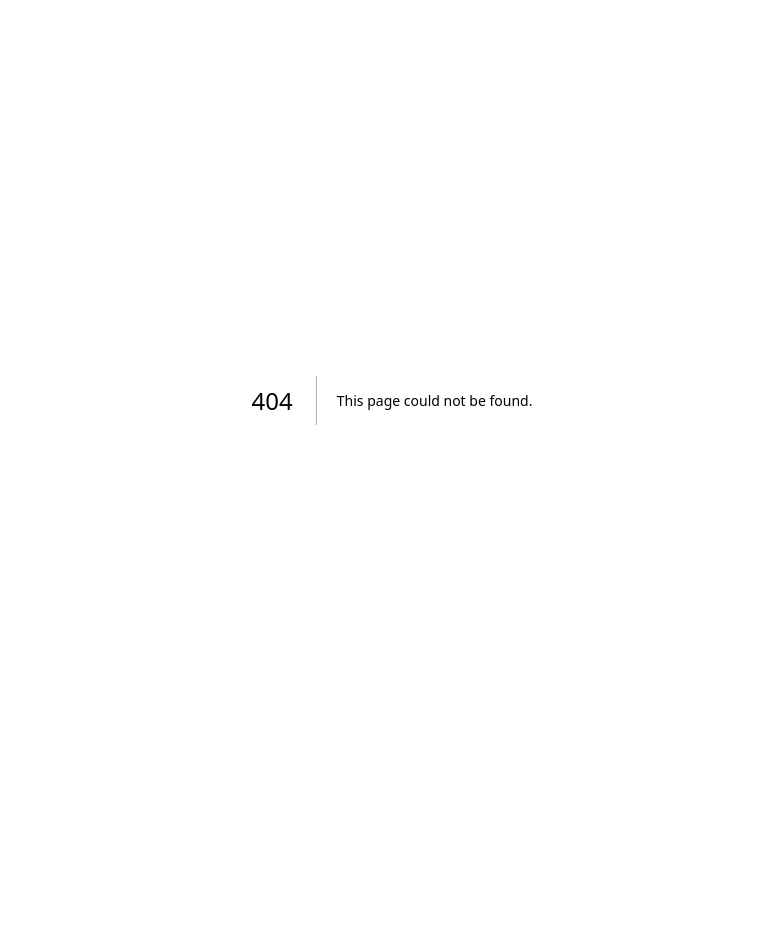
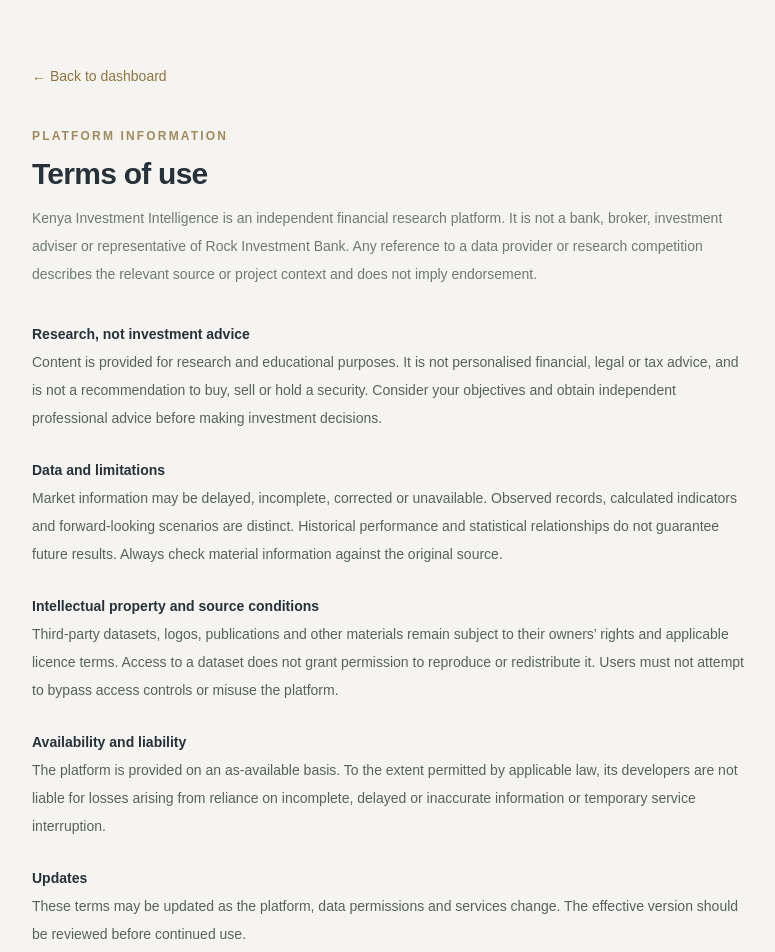
Before and after one commit to paulndwekia/Rock_Investment_Outlook_2026, a Next.js app in the folder dashboard/: page /terms in a window 1280 px wide. Before the commit this address had no page. Shown: the top 952 px of the page, without its empty margins (248-1023 px from the left). Before the commit the page ends 800 px from the top, so only its background shows below. Built offline with nearby package versions, Linux system fonts and the light colour scheme.

Commit message:
Build gold research dashboard: add dashboard/app/terms/page.tsx

```diff
--- /dev/null
+++ b/dashboard/app/terms/page.tsx
@@ -0,0 +1,16 @@
+export default function TermsPage() {
+  return <main className="mx-auto max-w-3xl px-6 py-16 text-[#263139]">
+    <a href="/" className="text-sm text-[#907342]">← Back to dashboard</a>
+    <p className="mt-10 text-xs font-semibold uppercase tracking-[.18em] text-[#A08A5D]">Platform information</p>
+    <h1 className="mt-3 text-3xl font-semibold tracking-tight">Terms of use</h1>
+    <p className="mt-3 text-sm leading-7 text-[#6F7975]">Kenya Investment Intelligence is an independent financial research platform. It is not a bank, broker, investment adviser or representative of Rock Investment Bank. Any reference to a data provider or research competition describes the relevant source or project context and does not imply endorsement.</p>
+    <div className="mt-8 space-y-6 text-sm leading-7 text-[#57625F]">
+      <section><h2 className="font-semibold text-[#263139]">Research, not investment advice</h2><p>Content is provided for research and educational purposes. It is not personalised financial, legal or tax advice, and is not a recommendation to buy, sell or hold a security. Consider your objectives and obtain independent professional advice before making investment decisions.</p></section>
+      <section><h2 className="font-semibold text-[#263139]">Data and limitations</h2><p>Market information may be delayed, incomplete, corrected or unavailable. Observed records, calculated indicators and forward-looking scenarios are distinct. Historical performance and statistical relationships do not guarantee future results. Always check material information against the original source.</p></section>
+      <section><h2 className="font-semibold text-[#263139]">Intellectual property and source conditions</h2><p>Third-party datasets, logos, publications and other materials remain subject to their owners’ rights and applicable licence terms. Access to a dataset does not grant permission to reproduce or redistribute it. Users must not attempt to bypass access controls or misuse the platform.</p></section>
+      <section><h2 className="font-semibold text-[#263139]">Availability and liability</h2><p>The platform is provided on an as-available basis. To the extent permitted by applicable law, its developers are not liable for losses arising from reliance on incomplete, delayed or inaccurate information or temporary service interruption.</p></section>
+      <section><h2 className="font-semibold text-[#263139]">Updates</h2><p>These terms may be updated as the platform, data permissions and services change. The effective version should be reviewed before continued use.</p></section>
+    </div>
+    <p className="mt-10 border-t border-[#E7E3DA] pt-5 text-xs text-[#929791]">Draft platform terms. Obtain legal review and confirm actual operating practices before public launch.</p>
+  </main>;
+}
```
